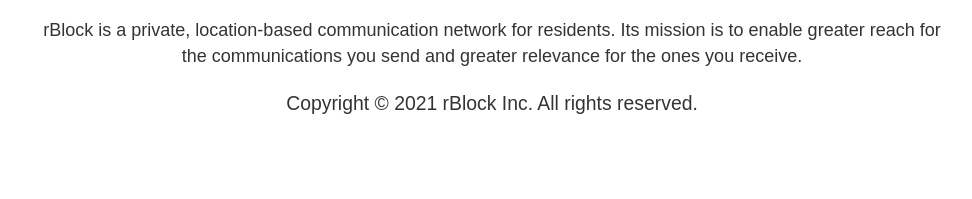
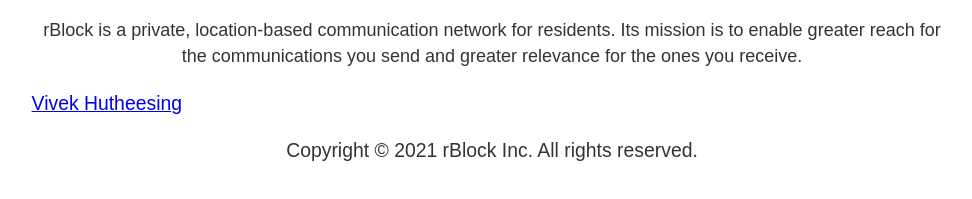
Before and after one commit to vhutheesing/rblock-homepage, a Gatsby site: page / in a window 1280 px wide. Shown: the part 487-686 px from the top of the page, without its empty margins (148-1120 px from the left). Built offline with nearby package versions, Linux system fonts and the light colour scheme; Gatsby itself is replaced by a stand-in of ours.

Commit message:
Update layout.js

```diff
--- a/src/components/layout.js
+++ b/src/components/layout.js
@@ -36,7 +36,7 @@ const Layout = ({ children }) => {
         <main>{children}</main>
         <footer>
             <div className={`pgFoo`}>
-
+              <div style={{marginBottom:`20px`}}><a href="https://vivekhutheesing.com">Vivek Hutheesing</a></div>
                <div style={{textAlign:'center'}}> Copyright © 2021 rBlock Inc. All rights reserved. </div> <div className={`clr`}></div>
             </div>
 
```
